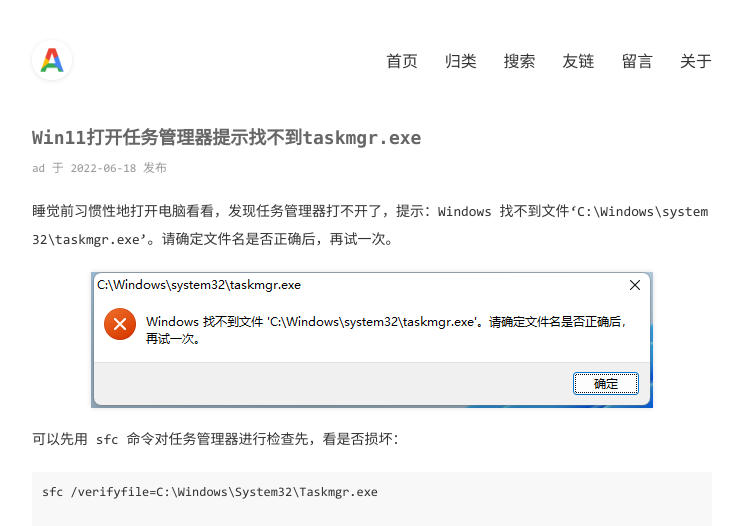
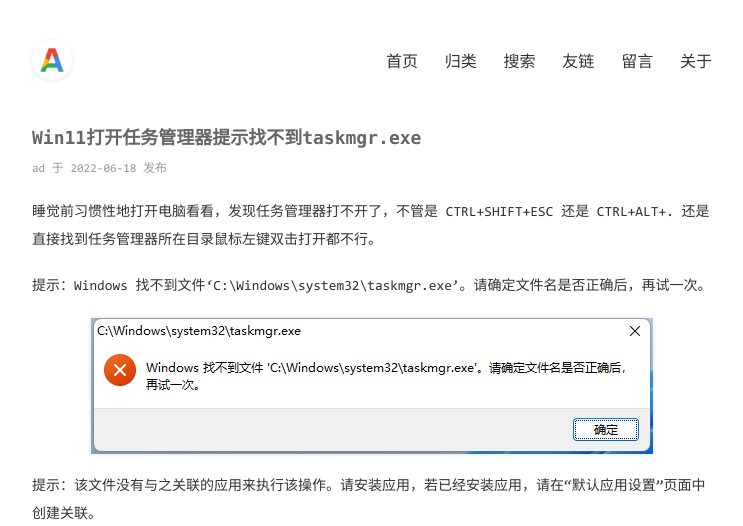
Before and after one commit to admans/admans.github.io, a Jekyll site: the page built from _posts/2022-06-18-Win11打开任务管理器提示找不到taskmgr.exe.md, in a window 1280 px wide. Shown: the top 526 px of the page, without its empty margins (268-1011 px from the left). Built offline with Jekyll 4.4.1, drawn with Linux system fonts in a browser that asks for light colours; some of the changed text lies outside the part shown; grey boxes are pictures that could not be loaded.

Commit message:
Update 2022-06-18-Win11打开任务管理器提示找不到taskmgr.exe.md
修改内容

````diff
--- a/_posts/2022-06-18-Win11打开任务管理器提示找不到taskmgr.exe.md
+++ b/_posts/2022-06-18-Win11打开任务管理器提示找不到taskmgr.exe.md
@@ -4,11 +4,19 @@ title: Win11打开任务管理器提示找不到taskmgr.exe
 categories: [任务管理器,Win11]
 ---
 
-睡觉前习惯性地打开电脑看看，发现任务管理器打不开了，提示：Windows 找不到文件‘C:\Windows\system32\taskmgr.exe’。请确定文件名是否正确后，再试一次。
+睡觉前习惯性地打开电脑看看，发现任务管理器打不开了，不管是 CTRL+SHIFT+ESC 还是 CTRL+ALT+. 还是直接找到任务管理器所在目录鼠标左键双击打开都不行。
+
+提示：Windows 找不到文件‘C:\Windows\system32\taskmgr.exe’。请确定文件名是否正确后，再试一次。
 
 ![taskmgr](taskmgr.png)
 
-可以先用 sfc 命令对任务管理器进行检查先，看是否损坏：
+提示：该文件没有与之关联的应用来执行该操作。请安装应用，若已经安装应用，请在“默认应用设置”页面中创建关联。
+
+![taskmgr2](taskmgr2.png)
+
+## 解决
+
+可以先用 sfc 命令对任务管理器进行检查，看看是否损坏：
 
 ```
 sfc /verifyfile=C:\Windows\System32\Taskmgr.exe
````
